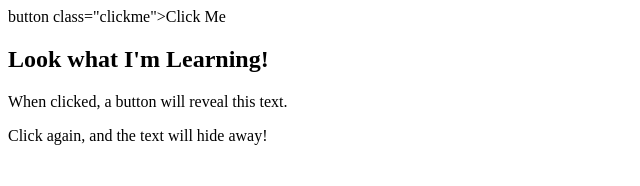
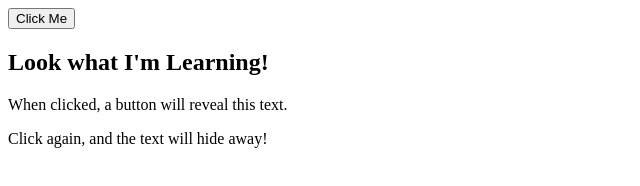
Before and after one commit to TJF146/TJF146.github.io, a plain HTML site: page index.html in a window 1280 px wide. Shown: the whole page, without its empty margins (0-640 px from the left). Drawn offline with Linux system fonts and the light colour scheme.

Commit message:
Update index.html

```diff
--- a/index.html
+++ b/index.html
@@ -1,6 +1,6 @@
 <html>
 <head>
-  button class="clickme">Click Me</button>
+  <button class="clickme">Click Me</button>
   <link rel=¨stylesheet¨ type=¨text/css¨ href=¨test.css¨>
 </head>
 <body>
```
